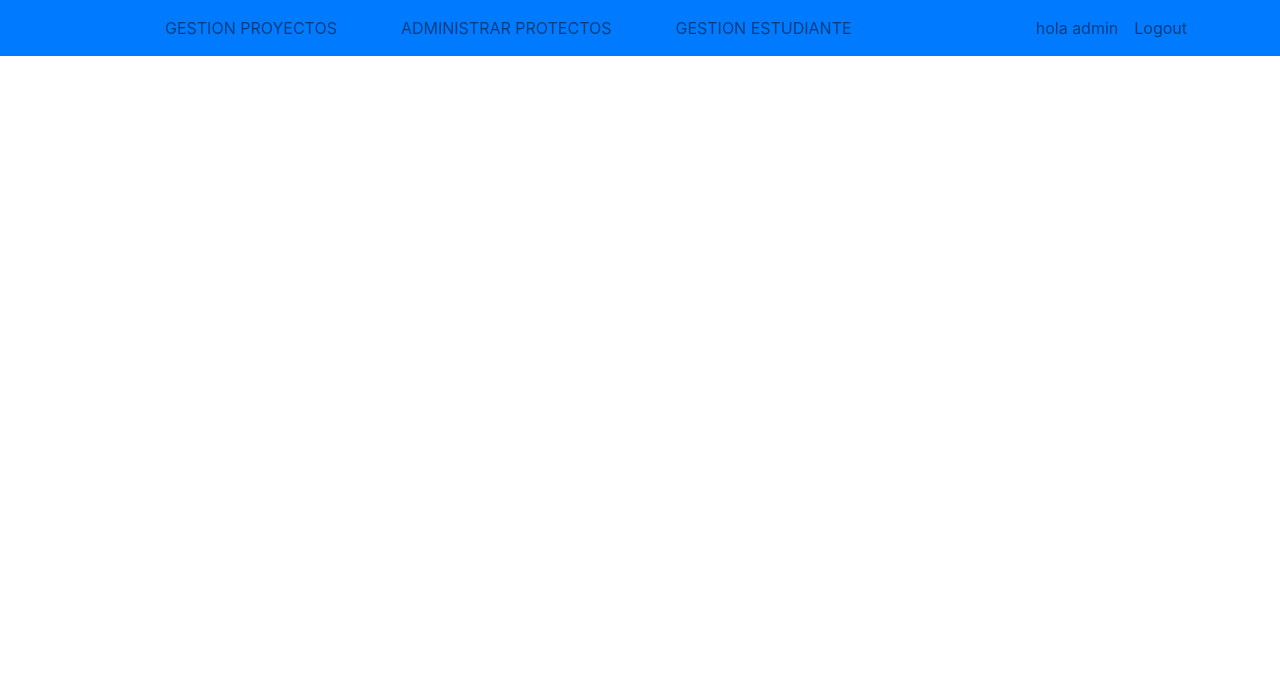
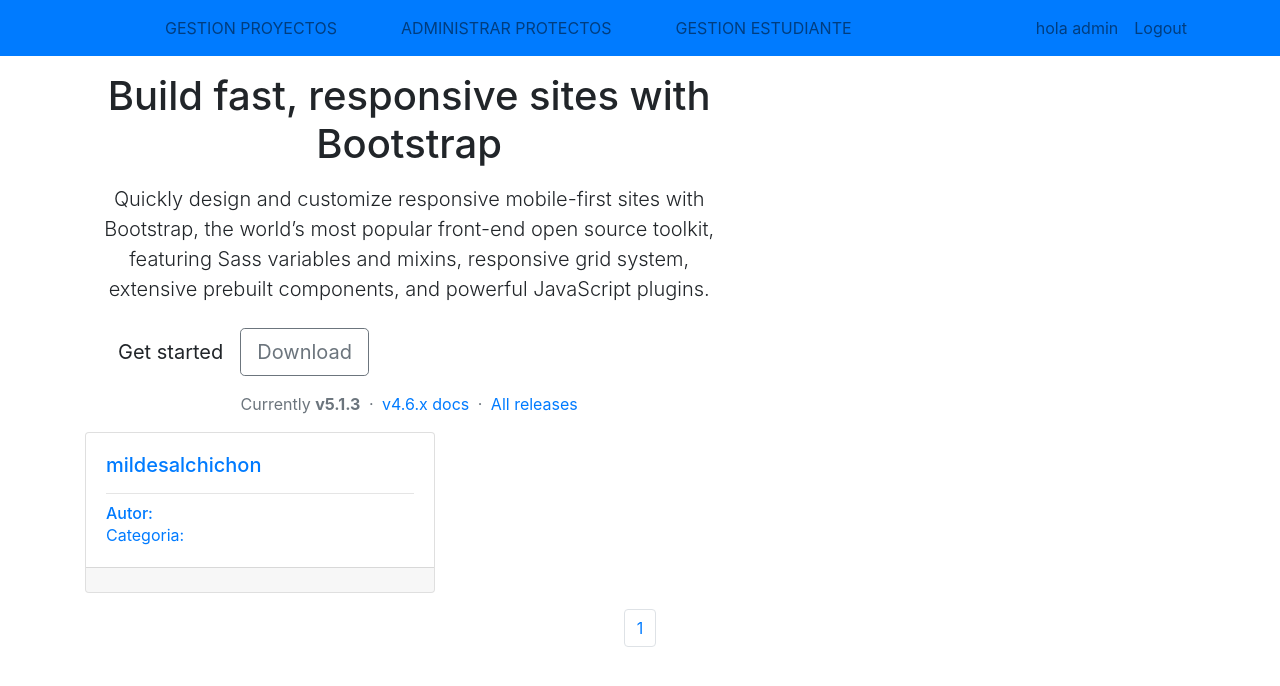
Before and after one commit to Robinhenao/GestionProyecto, a Django app: page / in a window 1280 px wide. Shown: the top 686 px of the page. Run offline with Django 4.2, Linux system fonts and the light colour scheme; a user stored in the database is signed in; data comes from the database, SQL or seed files in the repository; some libraries are stand-ins or nearby versions.

Commit message:
addd paginator  an  content  page gestionprojectos

```diff
--- a/Templates/gestion_proyecto.html
+++ b/Templates/gestion_proyecto.html
@@ -4,5 +4,60 @@
 
 
 {% block content %}
+<div class="bd-masthead mb-3" id="content">
+    <div class="container px-4 px-md-3">
+      <div class="row align-items-lg-center">
+        <div class="col-8 mx-auto col-md-4 order-md-2 col-lg-5">
 
+        </div>
+        <div class="col-md-8 order-md-1 col-lg-7 text-center text-md-start">
+          <h1 class="mb-3">Build fast, responsive sites with Bootstrap</h1>
+          <p class="lead mb-4">
+            Quickly design and customize responsive mobile-first sites with Bootstrap, the world’s most popular front-end open source toolkit, featuring Sass variables and mixins, responsive grid system, extensive prebuilt components, and powerful JavaScript plugins.
+          </p>
+
+          <div class="d-flex flex-column flex-md-row">
+            <a href="/docs/5.1/getting-started/introduction/" class="btn btn-lg btn-bd-primary mb-3 me-md-3" onclick="ga('send', 'event', 'Jumbotron actions', 'Get started', 'Get started');">Get started</a>
+            <a href="/docs/5.1/getting-started/download/" class="btn btn-lg btn-outline-secondary mb-3" onclick="ga('send', 'event', 'Jumbotron actions', 'Download', 'Download 5.1.3');">Download</a>
+          </div>
+          <p class="text-muted mb-0">
+            Currently <strong>v5.1.3</strong>
+            <span class="px-1">·</span>
+            <a href="https://getbootstrap.com/docs/4.6/getting-started/introduction/" class="link-secondary">v4.6.x docs</a>
+            <span class="px-1">·</span>
+            <a href="/docs/versions/" class="link-secondary">All releases</a>
+          </p>
+        </div>
+      </div>
+
+    </div>
+  </div>
+  <div>
+    {% if projects %}
+    {% for project in projects  %}
+        {% if forloop.first %}<div class="row">{% endif %}
+        <div class="col-4">
+            <div class="card" >
+                <a href="">
+                <div class="card-body" >
+                    <h5 class="card-title">{{project.nombre }}</h5>
+                    <hr/>
+                    <h6 class="card-subtitle">Autor:  </h6>
+                    <p class="card-text">Categoria: </p>
+                </div>
+                </a>
+                <div class="card-footer">
+
+                </div>
+            </div>
+        </div>
+        {% if forloop.counter|divisibleby:3 %}</div><div class="row">{% endif %}
+        {% if forloop.last%}</div>{% endif %}
+    {% endfor %}
+
+    {% include "paginat.html"%}
+    {% else %}
+        <div class="alert alert-danger">no hay nada aqui</div>
+    {% endif %}
+  </div>
 {% endblock %}
--- /dev/null
+++ b/Templates/paginat.html
@@ -0,0 +1,30 @@
+<div class="row mt-3 justify-content-center">
+    <nav>
+        <ul class="pagination">
+            {% if posts.has_previous  %}
+                <li class="page-item">
+                    <a class="page-link" href="?page=1">Primera</a>
+                </li>
+                <li class="page-item">
+                    <a class="page-link" href="?page={{ posts.previous_page_number }}">&laquo;</a>
+                </li>
+            {% endif %}
+
+            {% for pagina in paginas  %}
+                <li class="page-item" {% if pagina_actual == pagina %} active{% endif %}>
+                    <a class="page-link" href="?page={{ pagina }} ">{{ pagina }}</a>
+                </li>
+            {% endfor %}
+
+
+            {% if posts.has_next  %}
+                <li class="page-item">
+                    <a class="page-link" href="?page={{ posts.next_page_number }}">&raquo;</a>
+                </li>
+                <li class="page-item">
+                    <a class="page-link" href="?page={{ posts.paginator.num_pages }}">Ultima</a>
+                </li>
+           {% endif %}
+        </ul>
+    </nav>
+</div>
--- a/gestion/views.py
+++ b/gestion/views.py
@@ -1,12 +1,20 @@
 from django.shortcuts import render
 from django.contrib.auth.decorators import login_required
 from gestion.forms import FormStudent
+from gestion.models import Proyecto
+from django.core.paginator import Paginator
 from django.contrib import messages
 
 
 @login_required(login_url='login')
 def gestion(request):
-    return render(request, "gestion_proyecto.html")
+    listado_posts =Proyecto.objects.all()
+    paginator = Paginator(listado_posts, 3)
+    pagina = request.GET.get("page") or 1
+    posts = paginator.get_page(pagina)
+    pagina_actual = int(pagina)
+    paginas = range(1, posts.paginator.num_pages + 1)
+    return render(request, "gestion_proyecto.html",{"projects":posts,"paginas": paginas, "pagina_actual": pagina_actual })
 
 def manage_students(request):
     return render(request, "manage_students.html")
```
